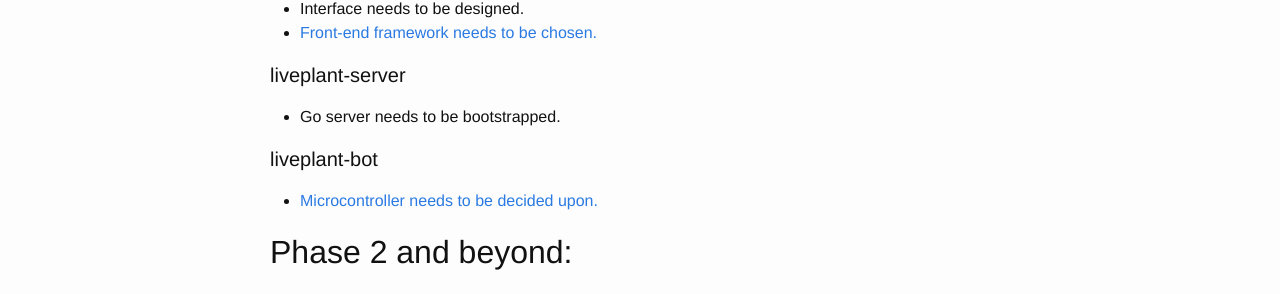
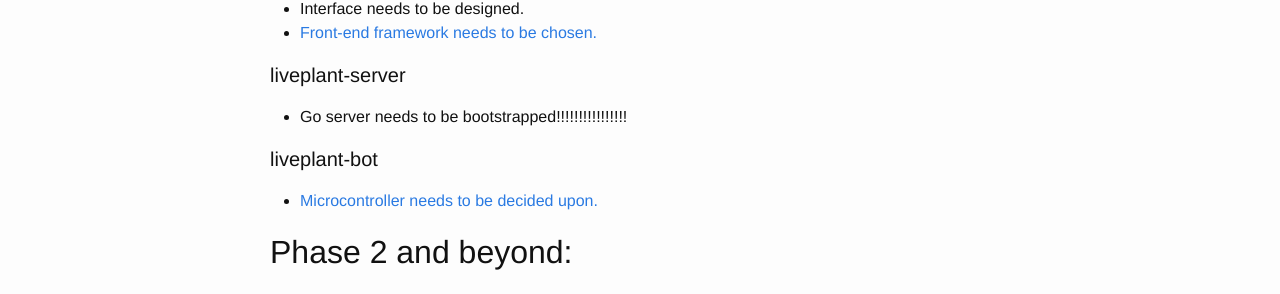
Before and after one commit to liveplant/about.liveplant.io, a Jekyll site: the page built from roadmap.markdown, in a window 1280 px wide. Shown: the part 542-836 px from the top of the page. Built offline with Jekyll 4.4.1, drawn with Linux system fonts in a browser that asks for light colours.

```diff
--- a/roadmap.markdown
+++ b/roadmap.markdown
@@ -27,7 +27,7 @@ The first version liveplant will incorporate the following criteria:
 
 #### liveplant-server
 
-- Go server needs to be bootstrapped.
+- Go server needs to be bootstrapped!!!!!!!!!!!!!!!!
 
 #### liveplant-bot
 
```
